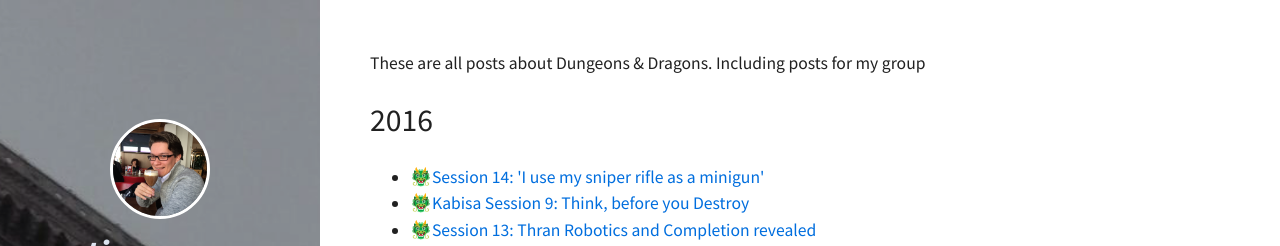
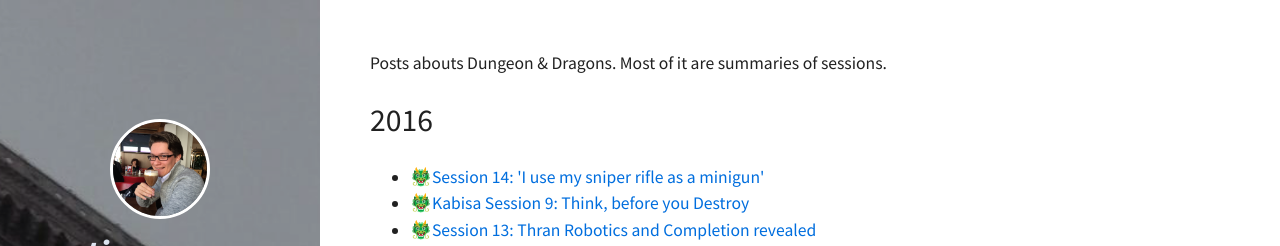
Before and after one commit to eirvandelden/eirvandelden.github.io, a Jekyll site: the page built from dnd.html, in a window 1280 px wide. Shown: the top 246 px of the page. Built offline with Jekyll 4.4.1, drawn with Linux system fonts in a browser that asks for light colours.

Commit message:
update D&D page

```diff
--- a/dnd.html
+++ b/dnd.html
@@ -8,7 +8,7 @@ comments: false
 permalink: /dnd/
 ---
 
-These are all posts about Dungeons & Dragons. Including posts for my group
+Posts abouts Dungeon & Dragons. Most of it are summaries of sessions.
 
 {% for post in site.categories.dungeons-and-dragons %}
   {% assign currentdate = post.date | date: "%Y" %}
```
Also changed, not shown: img/faerun.png (deleted).
